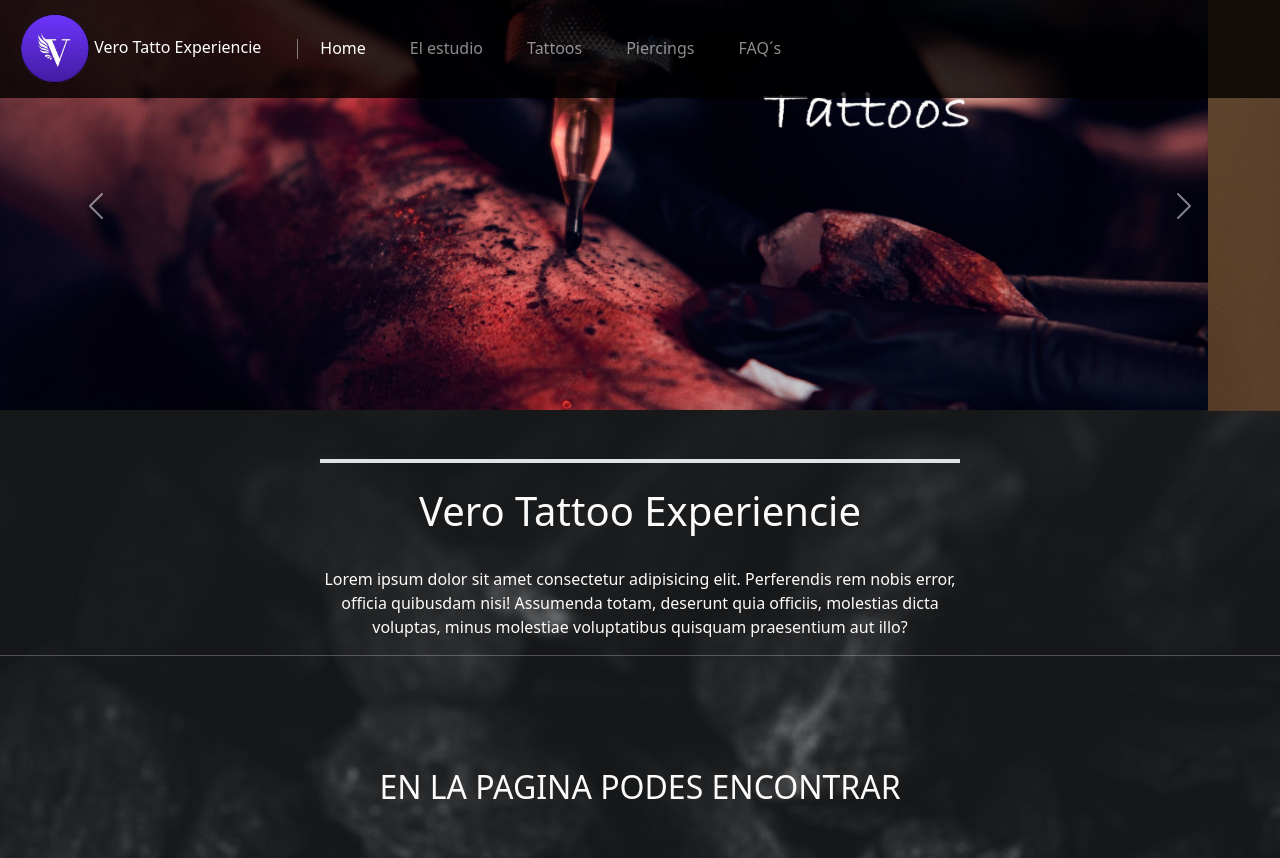
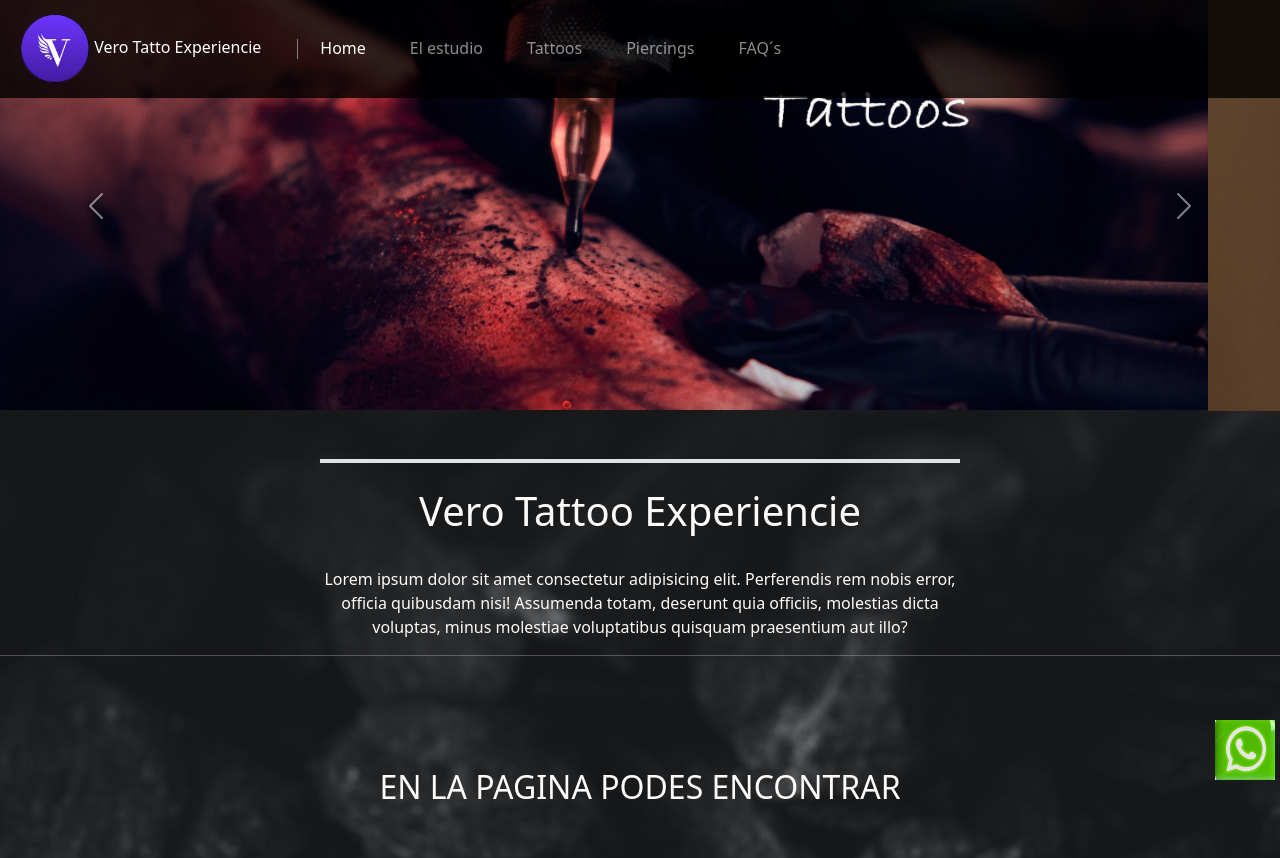
Before and after one commit to CorsoPablo/ProyectoFinalVeroTattoo, a website: page index.html in a window 1280 px wide. Shown: the top 858 px of the page. Drawn offline with nearby package versions, Linux system fonts and the light colour scheme.

Commit message:
proyectofinal

```diff
--- a/index.html
+++ b/index.html
@@ -230,6 +230,11 @@
         </div>
       </div>
     </div>
+    <div class="logo-whatsapp">
+      <a target="blank" href="https://web.whatsapp.com/"><img
+          src="imagenes/logowpp.jpg" alt=""
+          width="60px" height="60px"></a>
+    </div>
   </footer>
   <script src="https://cdn.jsdelivr.net/npm/bootstrap@5.0.2/dist/js/bootstrap.bundle.min.js"
     integrity="sha384-MrcW6ZMFYlzcLA8Nl+NtUVF0sA7MsXsP1UyJoMp4YLEuNSfAP+JcXn/tWtIaxVXM"
--- a/scss/footer.scss
+++ b/scss/footer.scss
@@ -4,6 +4,12 @@ footer {
     background: map-get($map: $paleta, $key: 'color2' );
     color: map-get($map: $paleta, $key: 'color1' );
 
+  }
+  .logo-whatsapp {
+    position: fixed;
+    bottom: 20px;
+    right: 0%;
+    margin-right: 5px;
   }
 
   .container-footer-all {
```
Also changed, not shown: css/styles.css, imagenes/logowpp.jpg (added).
